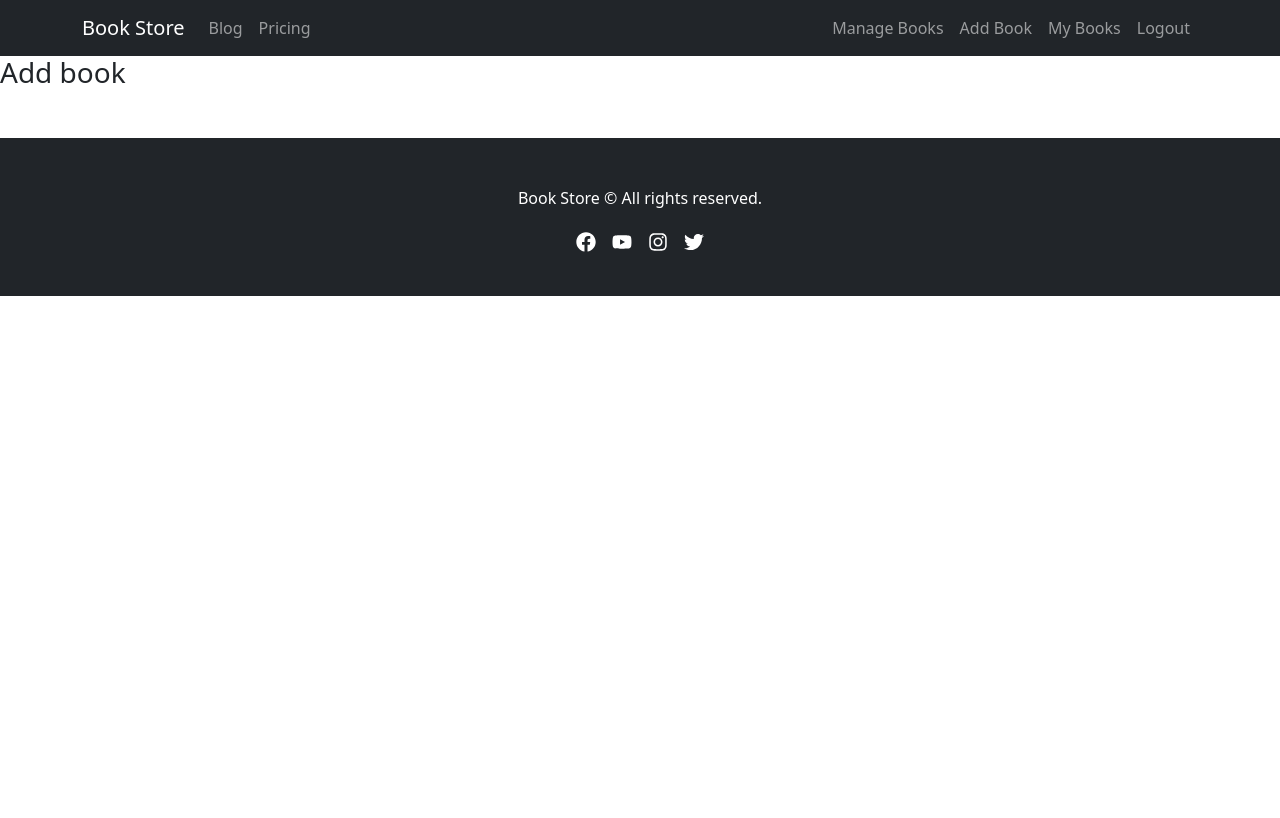
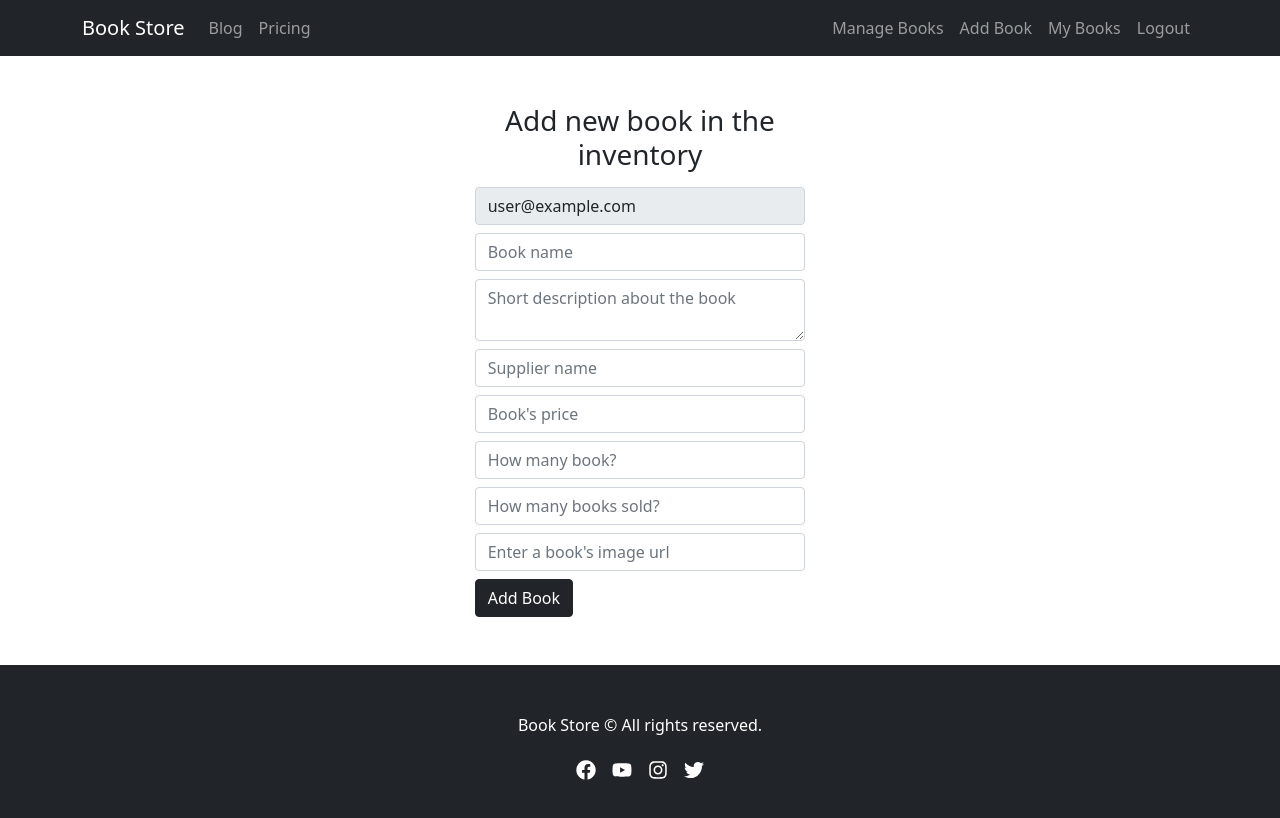
Before and after one commit to TA-Sakin/book-house, a React (Create React App) app: page /addbook in a window 1280 px wide. Shown: the top 818 px of the page. Built offline with nearby package versions, Linux system fonts and the light colour scheme; no server answers; sample sign-in values are in the browser's storage.

Commit message:
add booy

```diff
--- a/src/Components/Home/Products/Products.js
+++ b/src/Components/Home/Products/Products.js
@@ -11,7 +11,7 @@ const Products = () => {
     <div className="container">
       <h1 className="text-center mt-5 mb-3">Popular Books</h1>
       <div className="row">
-        {products.map((product) => {
+        {products.map((product,index) => {
           return (
             <div
               className="col-lg-4 col-md-6 mx-auto card border-0 g-5"
--- a/src/Components/Login/Login/Login.js
+++ b/src/Components/Login/Login/Login.js
@@ -82,7 +82,7 @@ const Login = () => {
       toast("Please enter a valid email");
     }
   };
-  const handleLogin = async (e) => {
+  const handleLogin = (e) => {
     e.preventDefault();
     signInWithEmailAndPassword(info.email, info.password);
   };
--- a/src/Components/ManageBooks/AddBooks/AddBook.js
+++ b/src/Components/ManageBooks/AddBooks/AddBook.js
@@ -1,9 +1,137 @@
 import React from "react";
+import { useAuthState } from "react-firebase-hooks/auth";
+import auth from "../../../Firebase/firebase.init";
+import { toast, ToastContainer } from "react-toastify";
 
 const AddBook = () => {
+  const [user, loading, error] = useAuthState(auth);
+  // if (user) {
+  //   console.log(user);
+  // }
+  const handleAddBook = (e) => {
+    e.preventDefault();
+    const email = e.target.email.value;
+    const name = e.target.name.value;
+    const description = e.target.description.value;
+    const supplierName = e.target.supplierName.value;
+    const price = e.target.price.value;
+    const quantity = e.target.quantity.value;
+    const sold = e.target.sold.value;
+    const image = e.target.image.value;
+    fetch("http://localhost:5000/addbook", {
+      method: "POST",
+      body: JSON.stringify({
+        email,
+        name,
+        description,
+        supplierName,
+        price,
+        quantity,
+        sold,
+        image,
+      }),
+      headers: {
+        "Content-type": "application/json; charset=UTF-8",
+      },
+    })
+      .then((response) => response.json())
+      .then((data) => {
+        toast.success("Book added successfully");
+        e.target.reset();
+      });
+  };
   return (
-    <div>
-      <h3>Add book</h3>
+    <div className="mx-auto col-sm-6 col-lg-4 px-5 mt-5">
+      <h3 className="text-center my-3">Add new book in the inventory</h3>
+
+      <form onSubmit={handleAddBook}>
+        <div className="form-group mb-2">
+          <input
+            type="email"
+            name="email"
+            className="form-control shadow-none"
+            id="exampleInputEmail1"
+            aria-describedby="emailHelp"
+            value={user?.email}
+            readOnly
+          />
+        </div>
+        <div className="form-group mb-2">
+          <input
+            type="text"
+            name="name"
+            className="form-control shadow-none"
+            id="exampleInputText"
+            aria-describedby="textHelp"
+            placeholder="Book name"
+          />
+        </div>
+        <div className="form-group mb-2">
+          <textarea
+            type="text"
+            name="description"
+            className="form-control shadow-none"
+            id="exampleInputText"
+            aria-describedby="textHelp"
+            placeholder="Short description about the book"
+          />
+        </div>
+        <div className="form-group mb-2">
+          <input
+            type="text"
+            name="supplierName"
+            className="form-control shadow-none"
+            id="exampleInputText"
+            aria-describedby="textHelp"
+            placeholder="Supplier name"
+          />
+        </div>
+        <div className="form-group mb-2">
+          <input
+            type="number"
+            name="price"
+            className="form-control shadow-none"
+            id="exampleInputNumber"
+            aria-describedby="numberHelp"
+            placeholder="Book's price"
+          />
+        </div>
+        <div className="form-group mb-2">
+          <input
+            type="number"
+            name="quantity"
+            className="form-control shadow-none"
+            id="exampleInputNumber"
+            aria-describedby="numberHelp"
+            placeholder="How many book?"
+          />
+        </div>
+        <div className="form-group mb-2">
+          <input
+            type="number"
+            name="sold"
+            className="form-control shadow-none"
+            id="exampleInputNumber"
+            aria-describedby="numberHelp"
+            placeholder="How many books sold?"
+          />
+        </div>
+        <div className="form-group mb-2">
+          <input
+            type="imageUrl"
+            name="image"
+            className="form-control shadow-none"
+            id="exampleInputNumber"
+            aria-describedby="numberHelp"
+            placeholder="Enter a book's image url"
+          />
+        </div>
+
+        <button type="submit" className="btn btn-dark ">
+          Add Book
+        </button>
+      </form>
+      <ToastContainer></ToastContainer>
     </div>
   );
 };
--- a/src/Components/RequireAuth/RequireAuth.js
+++ b/src/Components/RequireAuth/RequireAuth.js
@@ -1,8 +1,8 @@
 import React from "react";
 import { Spinner } from "react-bootstrap";
 import { useAuthState } from "react-firebase-hooks/auth";
+import auth from "../../Firebase/firebase.init";
 import { Navigate, useLocation } from "react-router-dom";
-import auth from "../../Firebase/firebase.init";
 
 const RequireAuth = ({ children }) => {
   const [user, loading, error] = useAuthState(auth);
```
